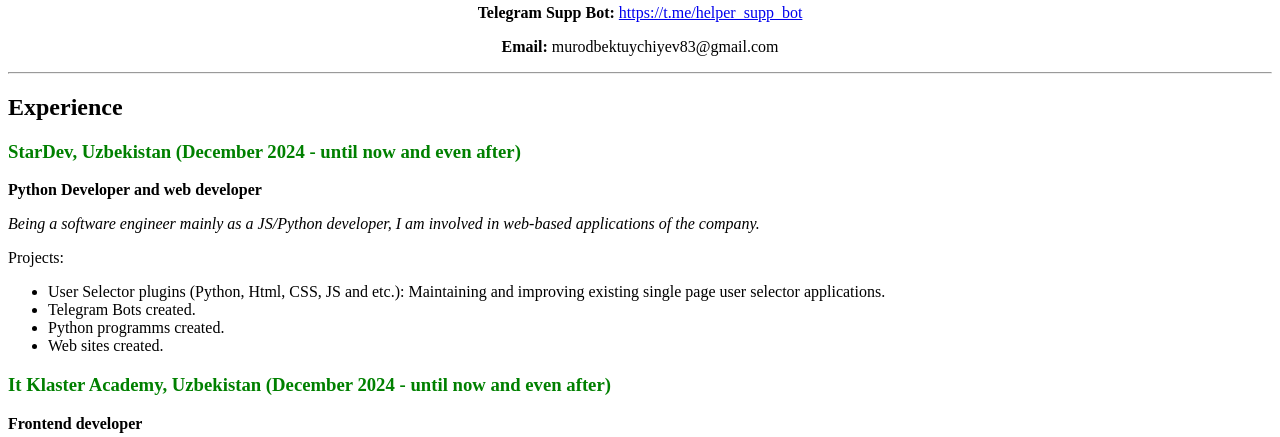
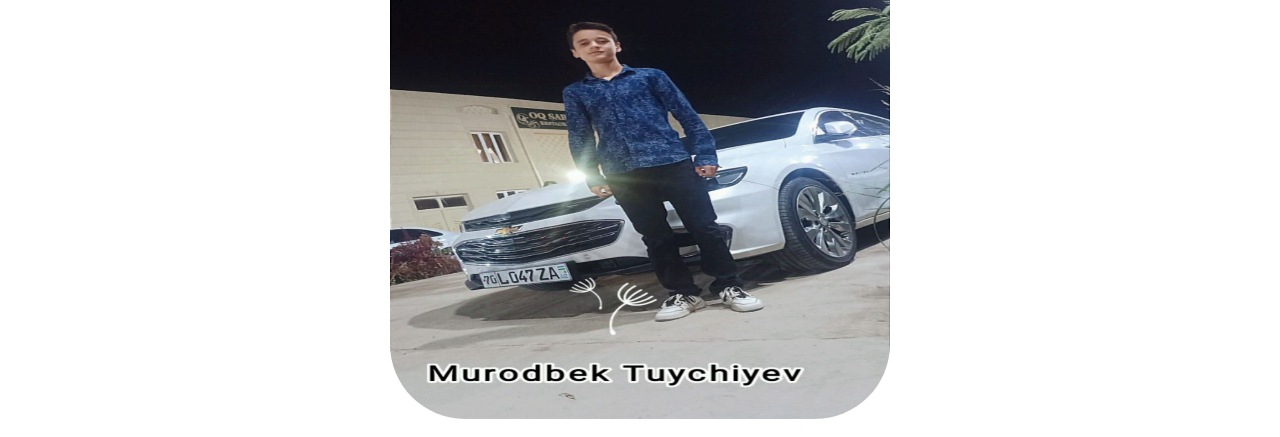
Before and after one commit to Murodbektuychiyev/portfolio_sayt, a plain HTML site: page index.html in a window 1280 px wide. Shown: the part 89-526 px from the top of the page. Drawn offline with Linux system fonts and the light colour scheme.

Commit message:
Update index.html

```diff
--- a/index.html
+++ b/index.html
@@ -24,7 +24,7 @@
     </head>
     <body>
         <header>
-            <img id="profile-photo" src="./images/profile-photo.jpg" alt="Profile photo">
+            <img id="profile-photo" src="./profile-photo.jpg" alt="Profile photo">
             <h2>Murodbek Tuychiyev</h2>
             <p>
                 <b>Telegram Supp Bot:</b>
```
